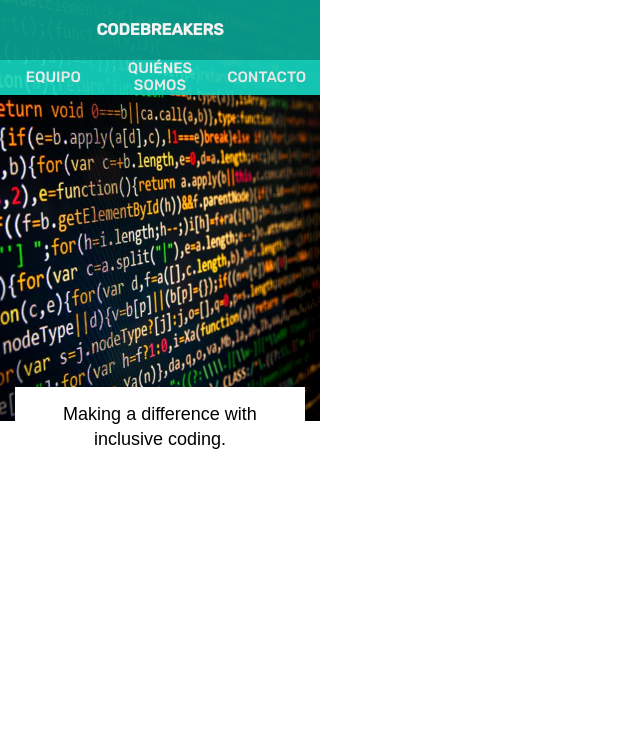
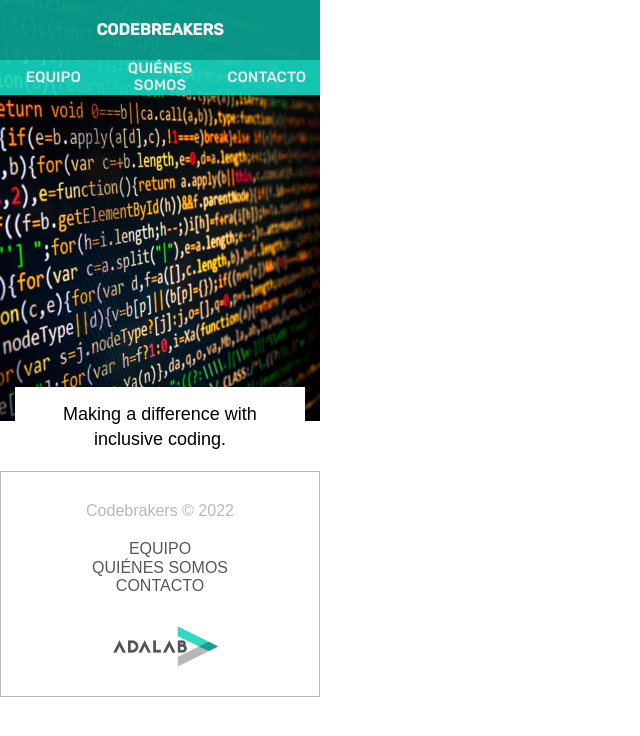
Before and after one commit to Adalab/project-promo-p-module-1-team-9, a plain HTML site: page index.html in a window 1280 px wide. Shown: the whole page, without its empty margins (0-640 px from the left). Drawn offline with Linux system fonts and the light colour scheme.

Commit message:
Incluye footer con estilos e imagen del logotipo

```diff
--- a/index.html
+++ b/index.html
@@ -1,14 +1,18 @@
 <!DOCTYPE html>
 <html lang="es">
+
 <head>
   <meta charset="UTF-8" />
   <meta http-equiv="X-UA-Compatible" content="IE=edge" />
   <meta name="viewport" content="width=device-width, initial-scale=1.0" />
   <link rel="stylesheet" href="./styles/normalize.css" />
-    <link href="https://fonts.googleapis.com/css2?family=Open+Sans:wght@400;600&amp;family=Rubik:wght@500&amp;display=swap" rel="stylesheet">
+  <link
+    href="https://fonts.googleapis.com/css2?family=Open+Sans:wght@400;600&amp;family=Rubik:wght@500&amp;display=swap"
+    rel="stylesheet">
   <link rel="stylesheet" href="./styles/main.css" />
   <title>Document</title>
 </head>
+
 <body>
   <!--HEADER START///////////////////////////////////-->
   <header class="header">
@@ -29,7 +33,6 @@
     <hero class="hero">
 
       <img class="image-hero" src="./images/coding.png" alt="imagen-codigo-destrozado" />
-
       <div class="container-motto">
         <p class="motto">Making a difference with inclusive coding.</p>
       </div>
@@ -47,5 +50,17 @@
   </main>
 
 
+  <!--Footer /////////////////////////////////////-->
+  <footer class=footer>
+    <div class="group-name-footer">Codebrakers © 2022 </div>
+    <nav class="footer-links">
+      <a class="footer-link">Equipo</a>
+      <a class="footer-link">Quiénes somos</a>
+      <a class="footer-link">Contacto</a>
+    </nav>
+    <img class="footer-logo" src="./images/logo-adalab.png" alt="Logo Adalab">
+  </footer>
+
 </body>
+
 </html>
--- a/styles/main.css
+++ b/styles/main.css
@@ -29,7 +29,7 @@
 .title {
   font-family: "Rubik", sans-serif;
   margin: 0;
-  padding: ;
+  padding: 0; /* No tenia valor y estaba quejándose */
   display: flex;
   justify-content: center;
   align-items: center;
@@ -105,4 +105,43 @@
 .main {
   position: relative;
   top: 46px;
+  min-height: 50px; /* Mínimo de alto para que no pise con el footer*/
 }
+/* estilos footer */
+
+.footer {
+  padding: 30px;
+  border: solid 1px #b8b8b9;
+  display: flex;
+  flex-direction: column;
+  align-items: center;
+  justify-content: center;
+  font-size: 1rem;
+  text-align: center;
+}
+
+.group-name-footer {
+  width: 100%; /* comentar con Analia */
+  color: #b8b8b9;
+  font-family: "OpenSans", sans-serif;
+}
+
+.footer-links {
+  width: 100%; /* comentar con Analia */
+  display: flex;
+  flex-direction: column;
+  justify-content: center;
+  padding-top: 20px;
+}
+
+.footer-link {
+  width: 100%; /* comentar con Analia */
+  text-transform: uppercase;
+  font-family: "OpenSans-Semibold", sans-serif;
+  color: #54585a;
+}
+
+.footer-logo {
+  width: 115px;
+  padding-top: 30px;
+}
```
Also changed, not shown: images/1281617732_DarthVader.png (deleted), images/logo-adalab.png (added). Lines whose indentation alone changed are shown as unchanged.
